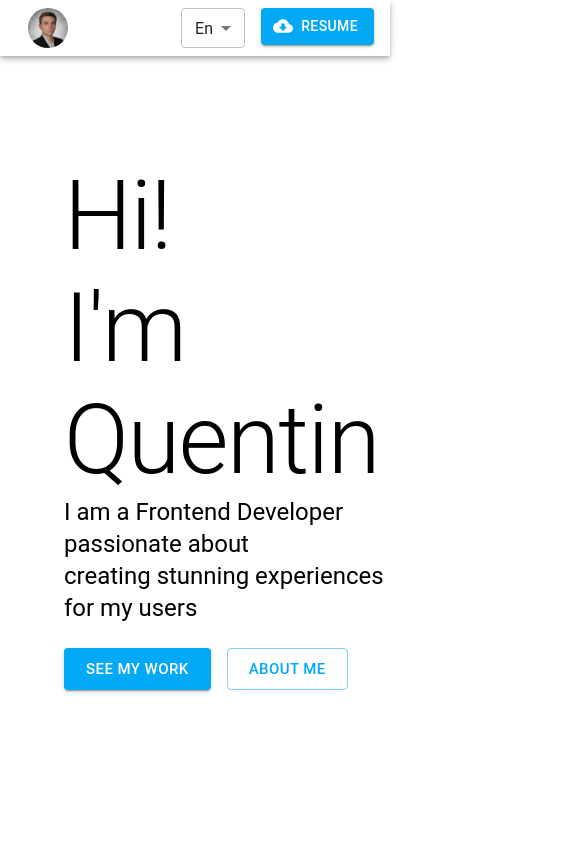
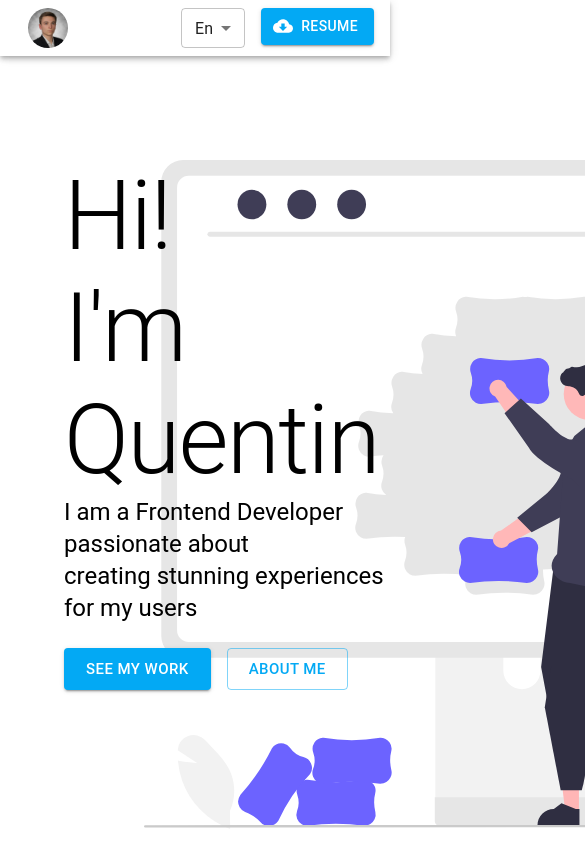
Before and after one commit to couvq/Portfolio-Site-V.2, a React (Create React App) app in the folder portfolio-site-v2/: page / in a window 390 px wide. Shown: the top 866 px of the page, 585 px wide, since content can reach past the window. Built offline with nearby package versions, Linux system fonts and the light colour scheme.

Commit message:
responsiveish hero section complete

```diff
--- a/portfolio-site-v2/src/components/Hero/Hero.js
+++ b/portfolio-site-v2/src/components/Hero/Hero.js
@@ -9,6 +9,12 @@ import HeroButtons from "./HeroButtons";
 import Illustration from "./Illustration";
 
 const Hero = () => {
+
+  const theme = useTheme();
+  const isMediumScreen = useMediaQuery(theme.breakpoints.down("md"), {
+    defaultMatches: true,
+  });
+
   return (
     <Container
       sx={{
@@ -18,7 +24,7 @@ const Hero = () => {
         marginTop: "10rem",
       }}
     >
-      <Stack direction="row" spacing={100}>
+      <Stack direction="row" spacing={isMediumScreen ? 10 : 100}>
         <div style={{ position: "absolute" }}>
           <HeroText />
           <HeroButtons />
```
